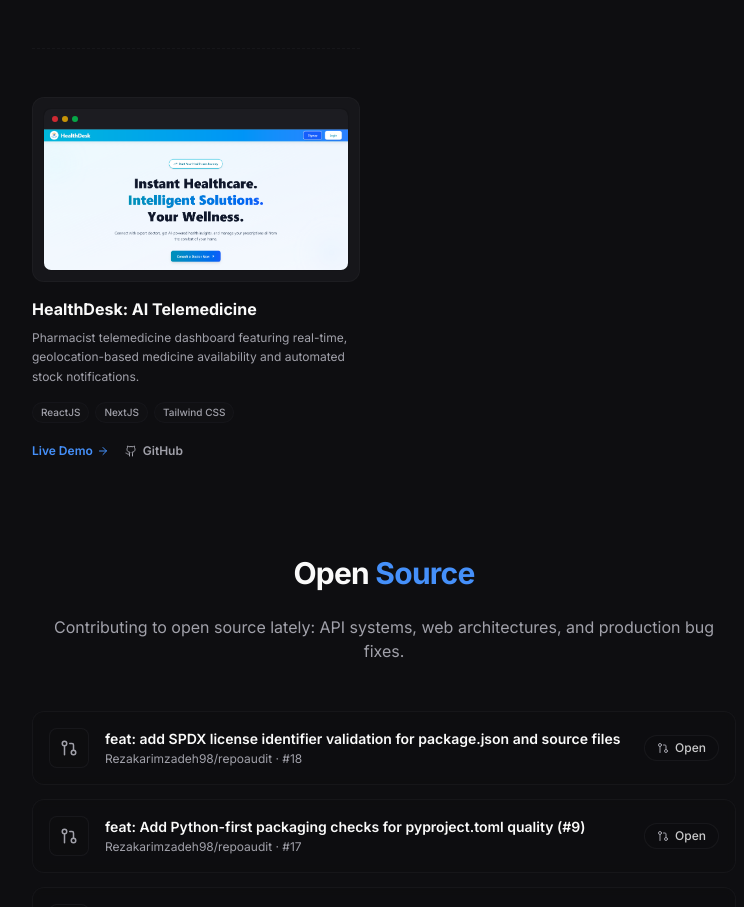
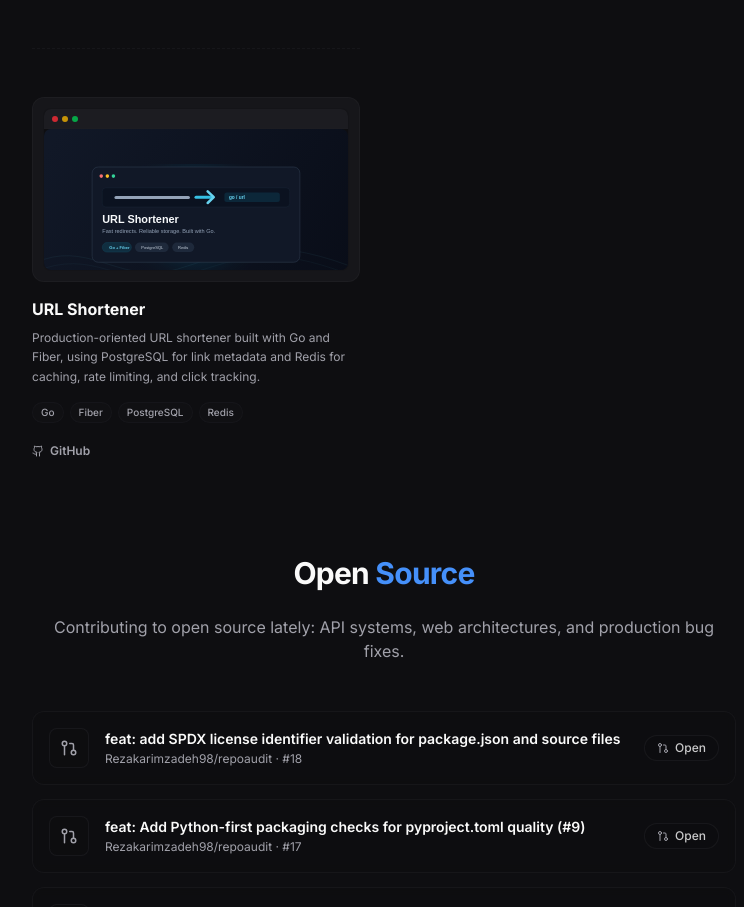
Before and after one commit to aviraltrip/portfolio, a React (Vite) app: page / in a window 1280 px wide. Shown: the part 1762-2669 px from the top of the page, without its empty margins (256-1000 px from the left). Built offline with nearby package versions, Linux system fonts and the light colour scheme; the HTML template or start-up script is replaced by a standard one.

Commit message:
Update project details in ProjectsSection and add URL Shortener SVG

```diff
--- a/src/components/ProjectsSection.jsx
+++ b/src/components/ProjectsSection.jsx
@@ -48,13 +48,12 @@ const projects = [
   },
   {
     id: 5,
-    title: "HealthDesk: AI Telemedicine",
+    title: "URL Shortener",
     description:
-      "Pharmacist telemedicine dashboard featuring real-time, geolocation-based medicine availability and automated stock notifications.",
-    image: "/projects/healthdesk.png",
-    tags: ["ReactJS", "NextJS", "Tailwind CSS"],
-    demoUrl: "https://axios-tawny-tau.vercel.app/",
-    githubUrl: "https://github.com/Hellf0rg0d/healthdesk",
+      "Production-oriented URL shortener built with Go and Fiber, using PostgreSQL for link metadata and Redis for caching, rate limiting, and click tracking.",
+    image: "/projects/url-shortener.svg",
+    tags: ["Go", "Fiber", "PostgreSQL", "Redis"],
+    githubUrl: "https://github.com/aviraltrip/URL-Shortener",
     featured: true,
   },
 ];
```
Also changed, not shown: public/projects/url-shortener.svg (added).
